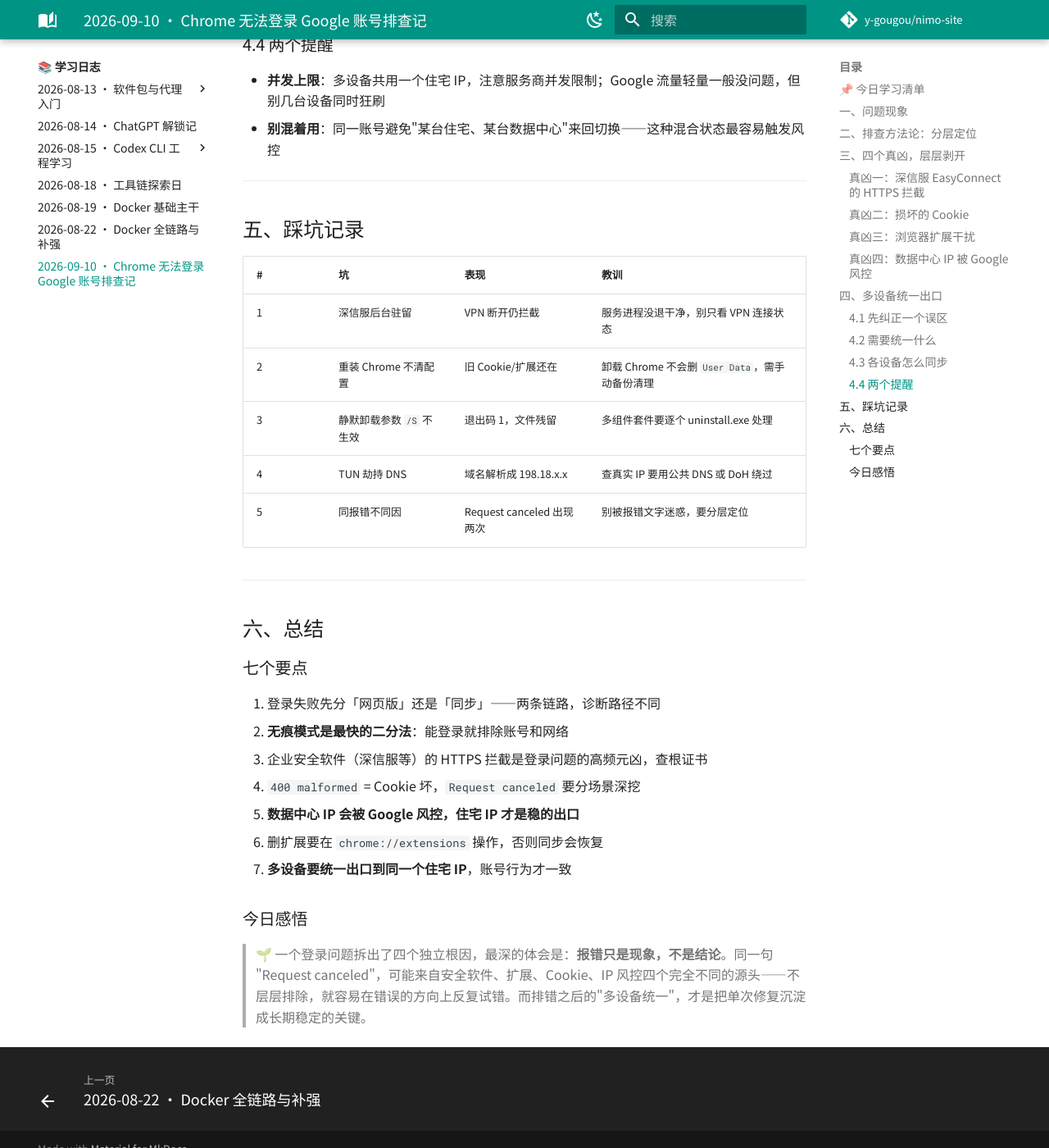
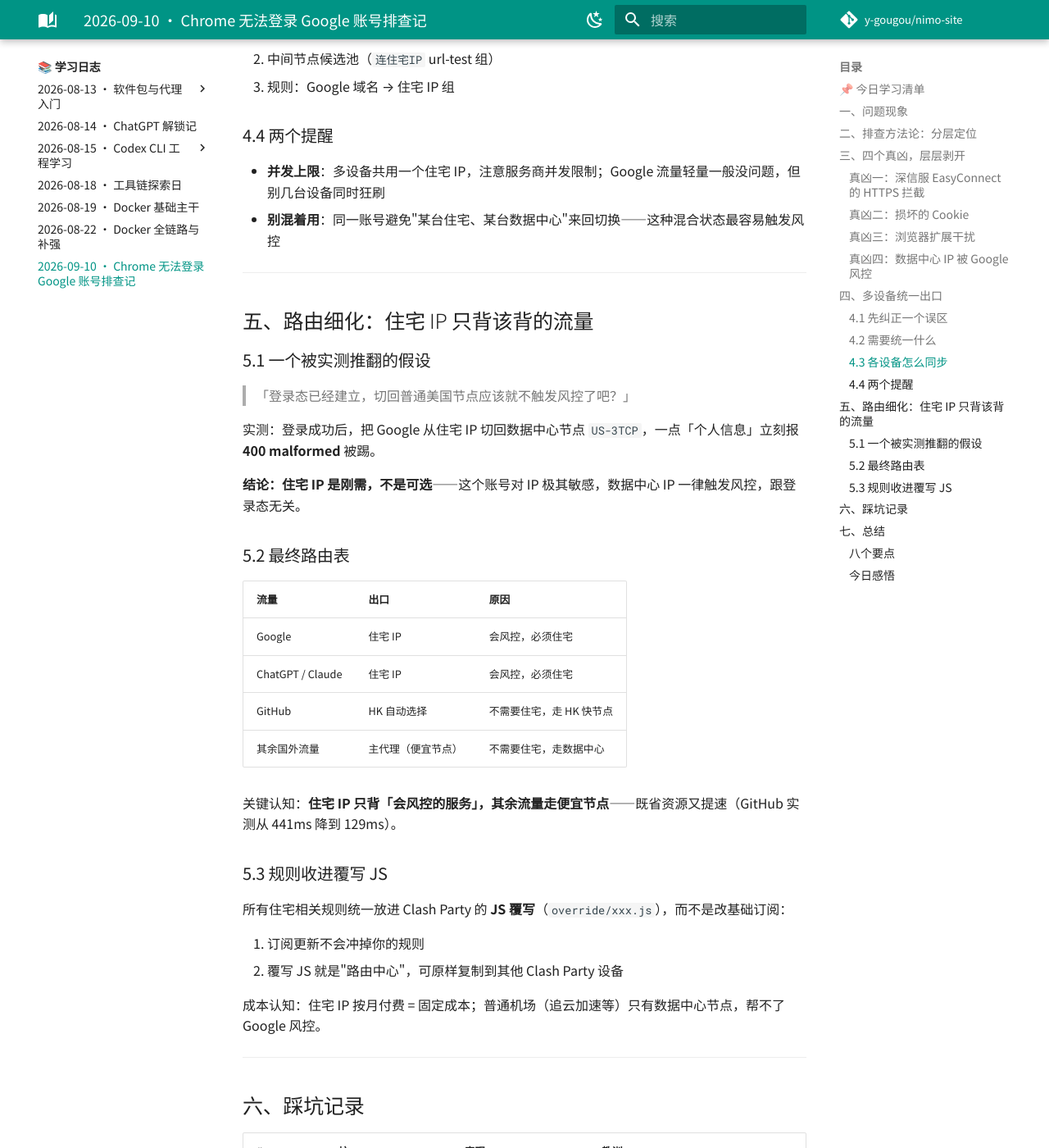
Before and after one commit to y-gougou/nimo-site, an MkDocs documentation site: the page built from docs/log/2026-09-10.md, in a window 1280 px wide and 1400 px high, scrolled down 4964 px. Shown: the whole window at 82% size. Built offline with MkDocs 1.6.1 and Material for MkDocs 9.7.7, drawn with Linux system fonts in a browser that asks for light colours; a script that is not in the unit is left out; comment, search, counter and statistics services are not loaded; some of the changed text lies outside the part shown.

Commit message:
日志: 补充路由细化方案与实测结论(数据中心IP登录后仍被踢)

```diff
--- a/docs/log/2026-09-10.md
+++ b/docs/log/2026-09-10.md
@@ -4,7 +4,7 @@
 
 !!! abstract "一句话总结"
 
-    一个「Chrome 登录不了 Google 账号」的问题，背后藏着**四个互相独立的根因**——企业 VPN 的 HTTPS 拦截、损坏的 Cookie、干扰登录的浏览器扩展、被 Google 风控的数据中心 IP。用「分层排查 + 数据说话」逐个击破，并把 Google 流量统一切到住宅 IP 后彻底解决；由此推演出「多设备统一出口」的账号安全方案。
+    一个「Chrome 登录不了 Google 账号」的问题，背后藏着**四个互相独立的根因**——企业 VPN 的 HTTPS 拦截、损坏的 Cookie、干扰登录的浏览器扩展、被 Google 风控的数据中心 IP。用「分层排查 + 数据说话」逐个击破；实测证明登录后切回数据中心节点仍会被踢，最终把路由细化成「Google/AI 走住宅、其余走便宜节点」，并推演出「多设备统一出口」的账号安全方案。
 
 ---
 
@@ -22,6 +22,8 @@
 | 6 | 住宅 IP 更受信任 | Google 流量应走住宅 IP，而非数据中心节点 |
 | 7 | 多设备要统一出口 | 所有设备 Google 走同一个住宅 IP，账号行为才一致 |
 | 8 | 分层排查方法论 | 网络层 → 应用层 → 账号层，逐层排除 |
+| 9 | 登录后切数据中心仍被踢 | 住宅 IP 是刚需，不是可选 |
+| 10 | 路由要细化 | 住宅 IP 只背 Google/AI，其余走便宜节点 |
 
 ---
 
@@ -161,7 +163,39 @@
 
 ---
 
-## 五、踩坑记录
+## 五、路由细化：住宅 IP 只背该背的流量
+
+### 5.1 一个被实测推翻的假设
+
+> 「登录态已经建立，切回普通美国节点应该就不触发风控了吧？」
+
+实测：登录成功后，把 Google 从住宅 IP 切回数据中心节点 `US-3TCP`，一点「个人信息」立刻报 **400 malformed** 被踢。
+
+**结论：住宅 IP 是刚需，不是可选**——这个账号对 IP 极其敏感，数据中心 IP 一律触发风控，跟登录态无关。
+
+### 5.2 最终路由表
+
+| 流量 | 出口 | 原因 |
+|------|------|------|
+| Google | 住宅 IP | 会风控，必须住宅 |
+| ChatGPT / Claude | 住宅 IP | 会风控，必须住宅 |
+| GitHub | HK 自动选择 | 不需要住宅，走 HK 快节点 |
+| 其余国外流量 | 主代理（便宜节点） | 不需要住宅，走数据中心 |
+
+关键认知：**住宅 IP 只背「会风控的服务」，其余流量走便宜节点**——既省资源又提速（GitHub 实测从 441ms 降到 129ms）。
+
+### 5.3 规则收进覆写 JS
+
+所有住宅相关规则统一放进 Clash Party 的 **JS 覆写**（`override/xxx.js`），而不是改基础订阅：
+
+1. 订阅更新不会冲掉你的规则
+2. 覆写 JS 就是"路由中心"，可原样复制到其他 Clash Party 设备
+
+成本认知：住宅 IP 按月付费 = 固定成本；普通机场（追云加速等）只有数据中心节点，帮不了 Google 风控。
+
+---
+
+## 六、踩坑记录
 
 | # | 坑 | 表现 | 教训 |
 |---|----|------|------|
@@ -173,9 +207,9 @@
 
 ---
 
-## 六、总结
+## 七、总结
 
-### 七个要点
+### 八个要点
 
 1. 登录失败先分「网页版」还是「同步」——两条链路，诊断路径不同
 2. **无痕模式是最快的二分法**：能登录就排除账号和网络
@@ -184,6 +218,7 @@
 5. **数据中心 IP 会被 Google 风控，住宅 IP 才是稳的出口**
 6. 删扩展要在 `chrome://extensions` 操作，否则同步会恢复
 7. **多设备要统一出口到同一个住宅 IP**，账号行为才一致
+8. **住宅 IP 只背会风控的服务**（Google/AI），其余走便宜节点，省成本又提速
 
 ### 今日感悟
 
```
